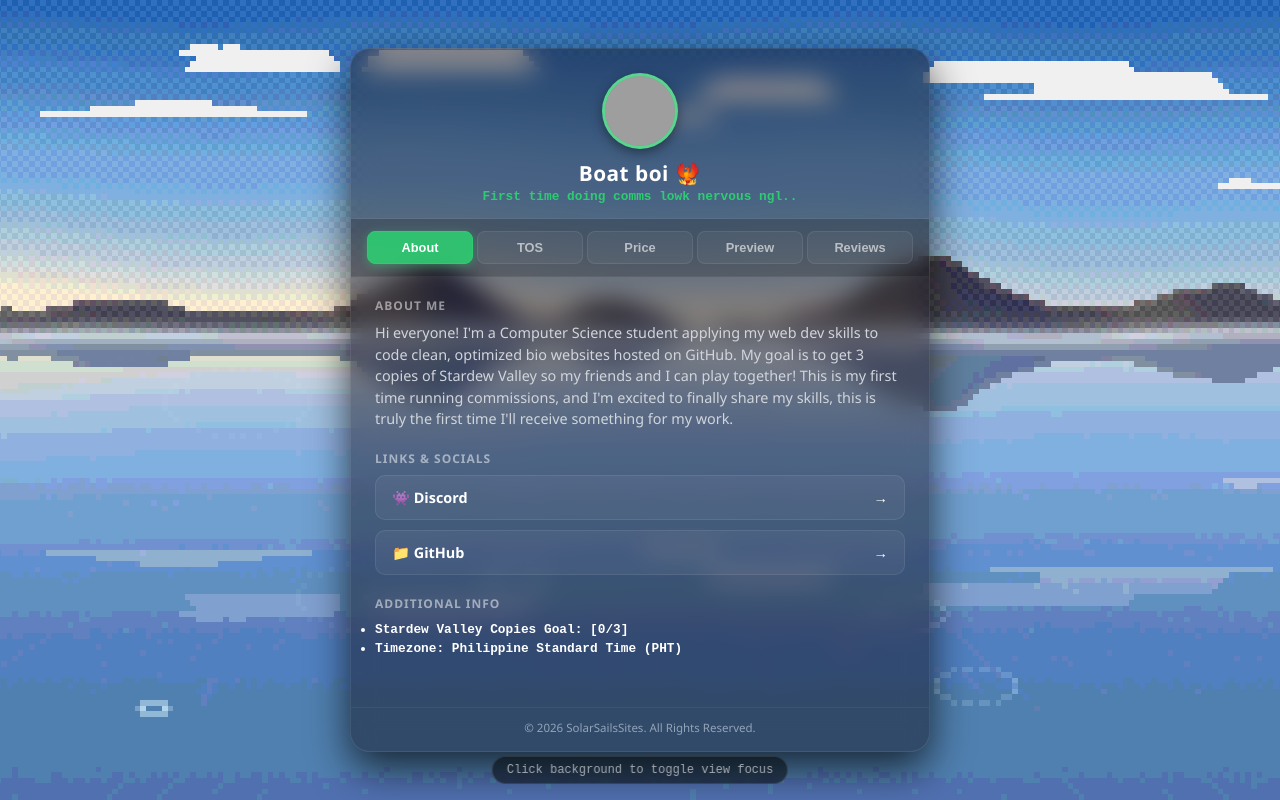
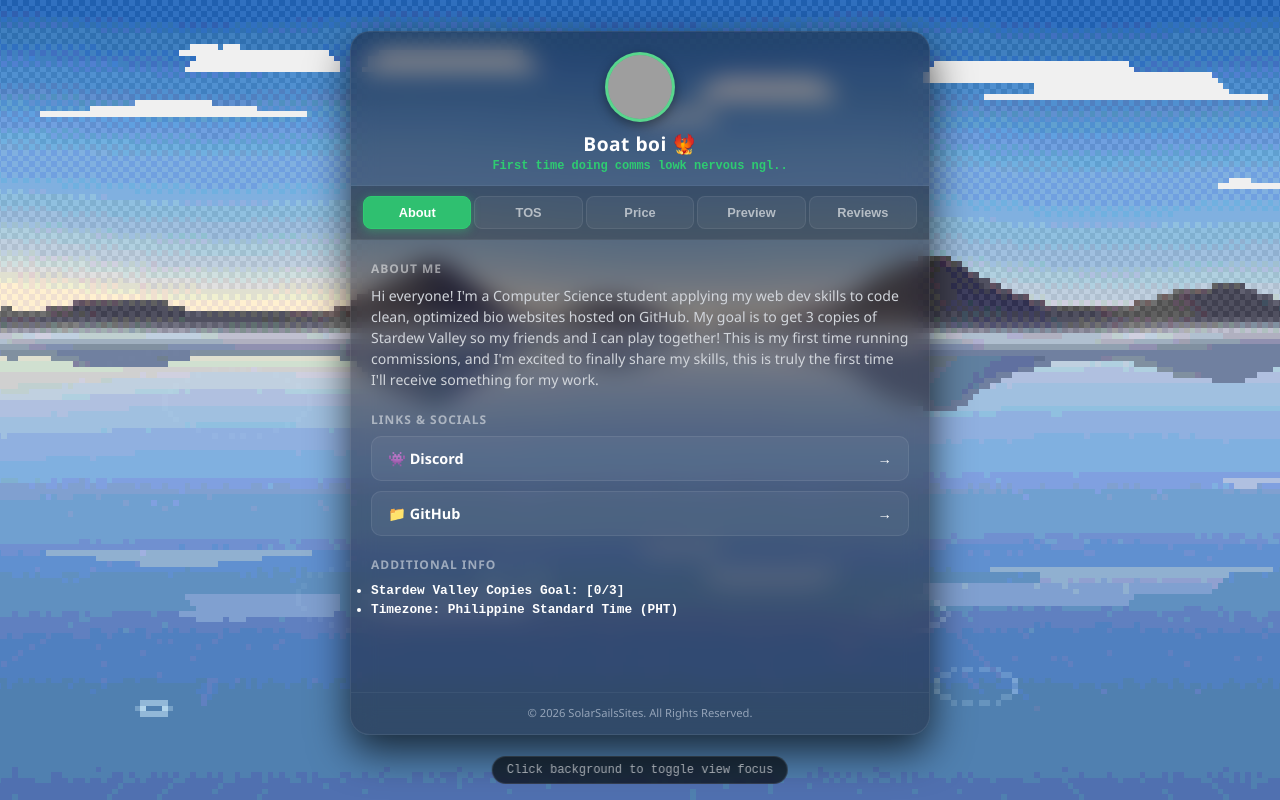
Before and after one commit to SolarSailsSites/Boatbois-Commission-Portfolio, a plain HTML site: page index.html in a window 1280 px wide. Drawn offline with Linux system fonts and the light colour scheme; grey boxes are pictures that could not be loaded; animation ran at ten frames a second.

Commit message:
Add files via upload

```diff
--- a/style.css
+++ b/style.css
@@ -48,7 +48,9 @@ canvas {
     display: flex;
     justify-content: center;
     align-items: center;
-    padding: 20px;
+    padding: 16px;
+    padding-bottom: 50px;
+    /* Leave space for bottom toggle hint */
     pointer-events: auto;
     opacity: 1;
     transform: translateY(0) scale(1);
@@ -89,20 +91,19 @@ canvas {
 /* CARD HEADER */
 
 .card-header {
-    padding: 24px 24px 14px 24px;
+    padding: 20px 20px 12px 20px;
     text-align: center;
     border-bottom: 1px solid rgba(255, 255, 255, 0.05);
     flex-shrink: 0;
 }
 
 .avatar-frame {
-    width: 76px;
-    height: 76px;
+    width: 70px;
+    height: 70px;
     border-radius: 50%;
     border: 3px solid rgba(255, 255, 255, 0.2);
-    margin: 0 auto 10px auto;
+    margin: 0 auto 8px auto;
     background: #2ecc71;
-    /* Brighter accent green */
     overflow: hidden;
     box-shadow: 0 4px 12px rgba(0, 0, 0, 0.4);
     position: relative;
@@ -116,7 +117,7 @@ canvas {
 
 .username {
     color: #ffffff;
-    font-size: 1.3rem;
+    font-size: 1.2rem;
     font-weight: 700;
     letter-spacing: 0.5px;
     margin-bottom: 2px;
@@ -124,19 +125,18 @@ canvas {
 
 .tagline {
     color: #2ecc71;
-    /* Brighter accent green */
-    font-size: 0.8rem;
+    font-size: 0.75rem;
     font-family: 'Courier New', Courier, monospace;
     font-weight: 600;
 }
 
 
-/* TAB NAVIGATION: Auto-scaling across all devices */
+/* TAB NAVIGATION: Responsive auto-scaling font sizes & tight padding for mobile */
 
 .nav-tabs {
     display: flex;
-    gap: 4px;
-    padding: 12px 16px;
+    gap: 3px;
+    padding: 10px 12px;
     background: rgba(0, 0, 0, 0.2);
     border-bottom: 1px solid rgba(255, 255, 255, 0.05);
     flex-shrink: 0;
@@ -149,9 +149,10 @@ canvas {
     background: rgba(255, 255, 255, 0.05);
     border: 1px solid rgba(255, 255, 255, 0.08);
     color: rgba(255, 255, 255, 0.6);
-    font-size: 0.7rem;
+    font-size: 0.58rem;
+    /* Scaled down for mobile viewports so "Preview" & "Reviews" fit cleanly */
     font-weight: 600;
-    padding: 8px 2px;
+    padding: 8px 1px;
     border-radius: 8px;
     cursor: pointer;
     text-align: center;
@@ -168,7 +169,6 @@ canvas {
 
 .tab-btn.active {
     background: rgba(46, 204, 113, 0.9);
-    /* Brighter active tab green */
     border-color: #2ecc71;
     color: #ffffff;
     box-shadow: 0 2px 10px rgba(46, 204, 113, 0.4);
@@ -178,7 +178,8 @@ canvas {
 /* INNER SCROLLABLE CONTENT BODY */
 
 .card-scroll-body {
-    padding: 20px 24px;
+    padding: 20px 20px 30px 20px;
+    /* Extra bottom padding so content never hides behind footer */
     overflow-y: auto;
     flex-grow: 1;
     display: flex;
@@ -227,7 +228,7 @@ canvas {
 
 .bio-text {
     color: #d1d5db;
-    font-size: 0.9rem;
+    font-size: 0.88rem;
     line-height: 1.5;
 }
 
@@ -301,9 +302,6 @@ canvas {
     transform: scale(1.05);
 }
 
-
-/* Full-width block display so the green highlight covers the entire button box */
-
 .preview-link-btn {
     display: block;
     width: 100%;
@@ -320,9 +318,6 @@ canvas {
 a.preview-link-btn:hover {
     background: rgba(46, 204, 113, 0.9);
 }
-
-
-/* Review Lightbox trigger styling */
 
 .review-lightbox-trigger {
     cursor: pointer;
@@ -399,7 +394,7 @@ a.preview-link-btn:hover {
 }
 
 
-/* RESPONSIVE PC STYLING: Horizontal layout for preview */
+/* RESPONSIVE PC STYLING: Larger screens get more breathing room for tab buttons */
 
 @media (min-width: 768px) {
     .tab-btn {
@@ -420,24 +415,33 @@ a.preview-link-btn:hover {
 }
 
 
-/* TOGGLE HINT BADGE */
+/* TOGGLE HINT BADGE: Dynamically sized and smaller on narrow vertical screens, clearing footer */
 
 .toggle-hint {
     position: fixed;
-    bottom: 16px;
+    bottom: 12px;
     left: 50%;
     transform: translateX(-50%);
     color: rgba(255, 255, 255, 0.6);
-    font-size: 0.75rem;
+    font-size: 0.65rem;
     font-family: monospace;
-    background: rgba(0, 0, 0, 0.5);
-    padding: 6px 14px;
+    background: rgba(0, 0, 0, 0.65);
+    padding: 5px 12px;
     border-radius: 20px;
     border: 1px solid rgba(255, 255, 255, 0.1);
     backdrop-filter: blur(4px);
     z-index: 3;
     pointer-events: none;
+    white-space: nowrap;
     transition: opacity 0.5s ease;
+}
+
+@media (min-width: 768px) {
+    .toggle-hint {
+        font-size: 0.75rem;
+        padding: 6px 14px;
+        bottom: 16px;
+    }
 }
 
 .toggle-hint.hidden {
@@ -448,9 +452,9 @@ a.preview-link-btn:hover {
 /* CARD FOOTER */
 
 .card-footer {
-    padding: 12px 24px 16px 24px;
+    padding: 12px 20px 14px 20px;
     text-align: center;
-    font-size: 0.72rem;
+    font-size: 0.7rem;
     color: #94a3b8;
     border-top: 1px solid rgba(255, 255, 255, 0.05);
     flex-shrink: 0;
```
